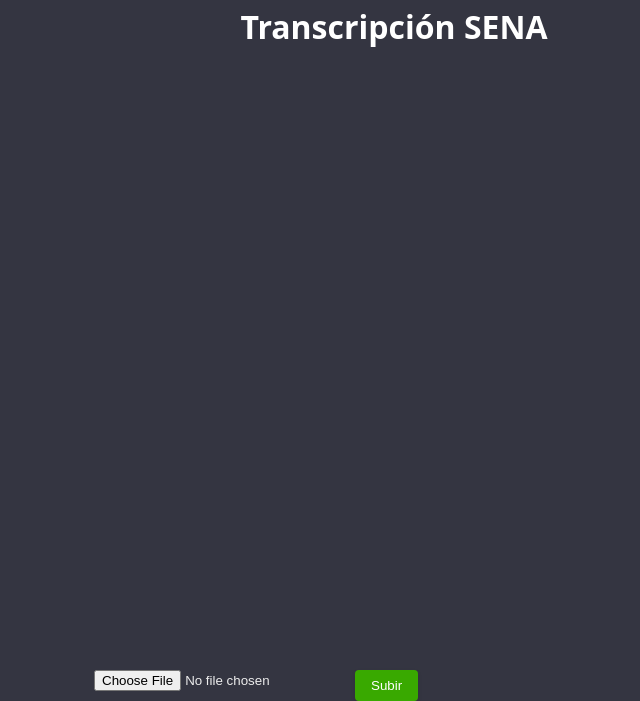
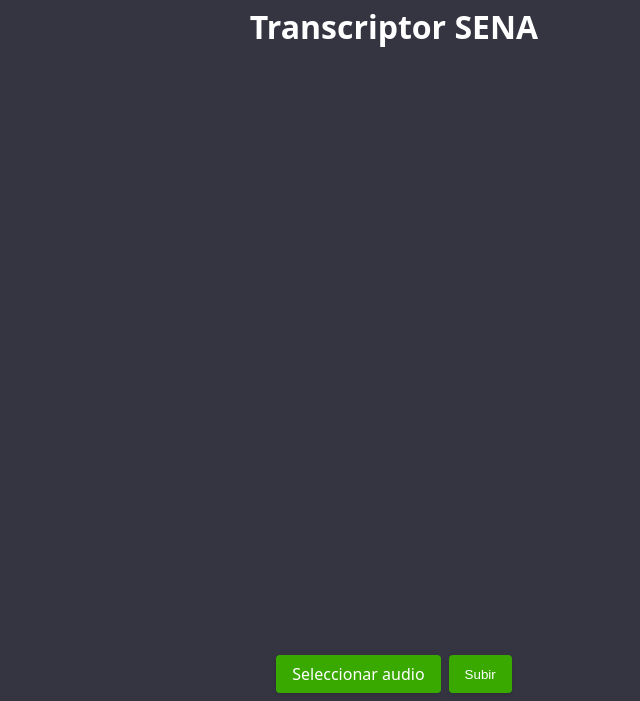
Before and after one commit to MarcosBaez42/Sena-transcripcion, a website: page public/index.html in a window 1280 px wide. Shown: the part 99-800 px from the top of the page, without its empty margins (246-886 px from the left). Drawn offline with Linux system fonts and the light colour scheme.

Commit message:
estilos 4

```diff
--- a/public/index.html
+++ b/public/index.html
@@ -9,15 +9,16 @@
 <body>
     <header>
         <img src="logo-sena.png" alt="Logo SENA">
-        <h1>Transcripción SENA</h1>
+        <h1>Transcriptor SENA</h1>
     </header>
     <div id="chat-container">
     <div id="messages"></div>
     <form id="upload-form">
-      <input type="file" id="file-input" accept="audio/*" />
+      <input type="file" id="file-input" accept="audio/*" style="display:none" />
+      <label for="file-input" class="upload-label">Seleccionar audio</label>
       <button type="submit">Subir</button>
     </form>
   </div>
   <script src="app.js"></script>
-</body>
-</html>
+  </body>
+  </html>
--- a/public/styles.css
+++ b/public/styles.css
@@ -70,11 +70,7 @@
 }
 
 .message.user::before {
-  content: "👤";
-}
-
-.message.bot::before {
-  content: "🤖";
+  content: "🔊";
 }
 
 .user {
@@ -92,9 +88,14 @@
 form {
   display: flex;
   gap: 0.5rem;
+  justify-content: center;
+  position: sticky;
+  bottom: 0;
+  background: var(--sena-gris-oscuro);
+  padding: 0.5rem 0;
 }
 
-button {
+button, .upload-label {
   background: var(--sena-verde);
   border: none;
   color: var(--sena-blanco);
@@ -102,9 +103,11 @@
   border-radius: 4px;
   cursor: pointer;
   box-shadow: 0 2px 4px rgba(0, 0, 0, 0.1);
+  text-align: center;
+  display: inline-block;
 }
 
-button:hover {
+button:hover, .upload-label:hover {
   background: var(--sena-naranja);
   color: var(--sena-blanco);
   box-shadow: 0 2px 4px rgba(0, 0, 0, 0.2);
```
